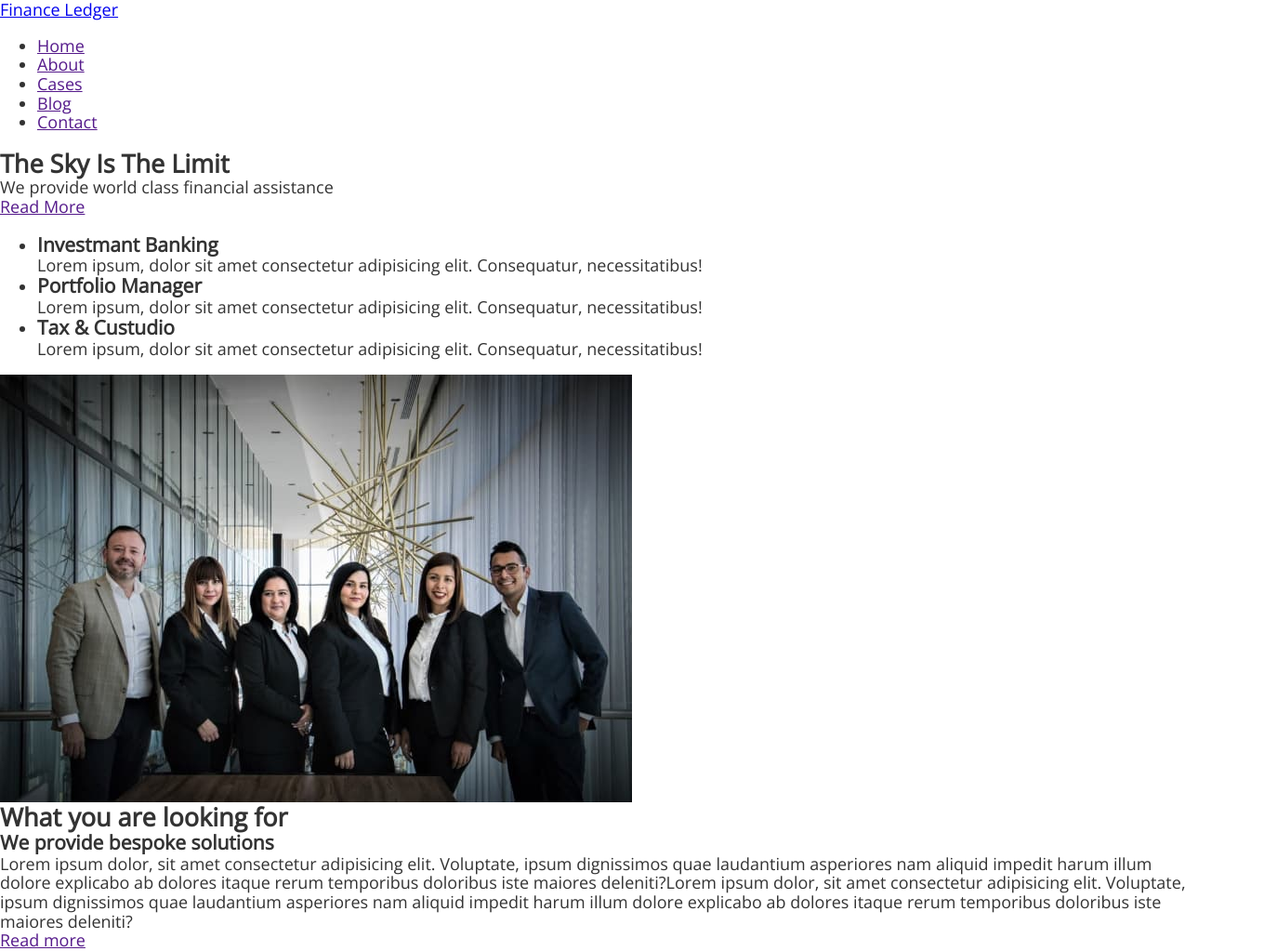
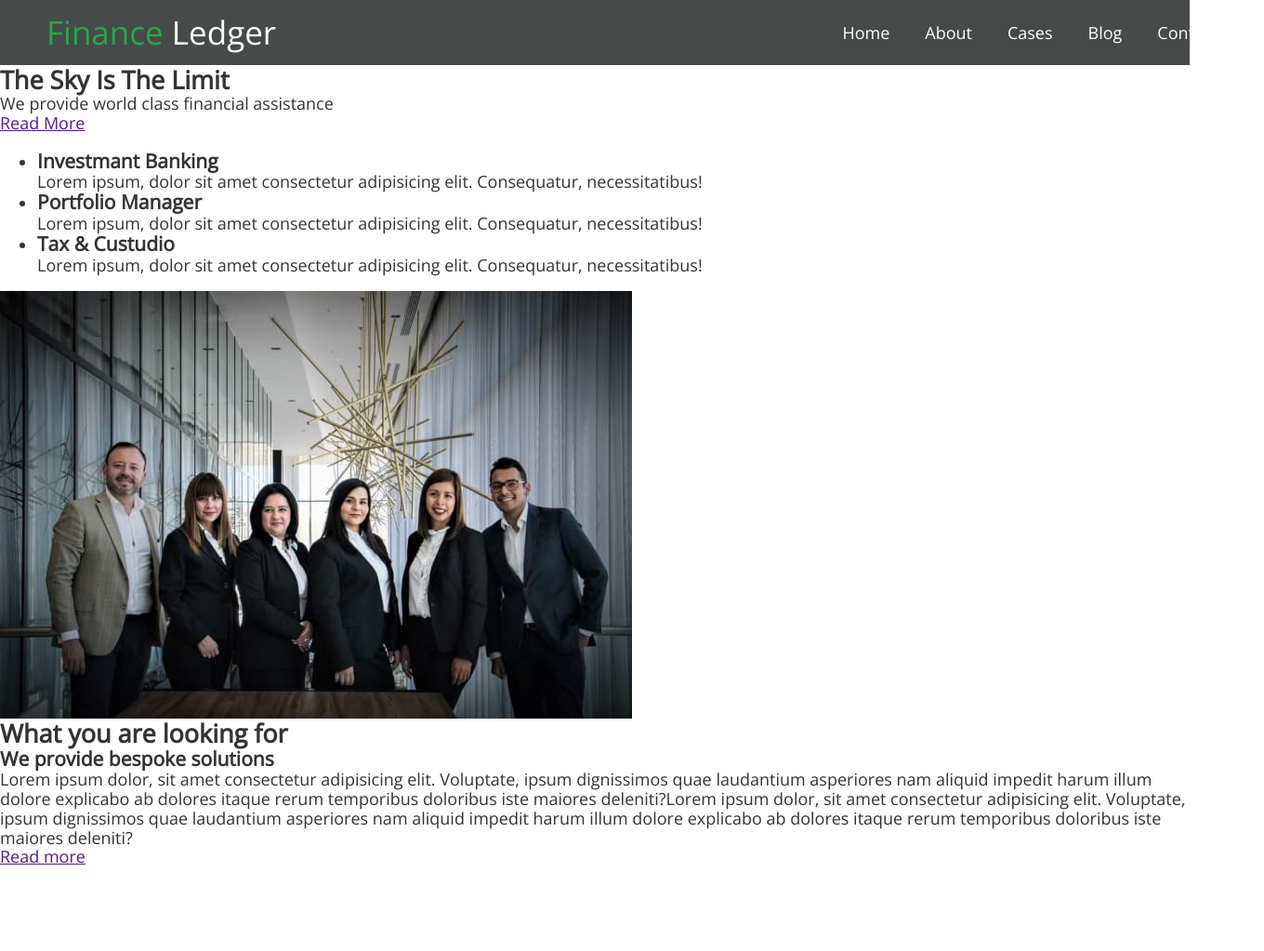
Before and after one commit to victorpalagitskyi/fson-67-cossacs, a plain HTML site: page index.html in a window 1280 px wide. Shown: the whole page at 93% size, 1360 px wide, since content can reach past the window. After the commit the page ends 933 px from the top, so only its background shows below. Drawn offline with nearby package versions, Linux system fonts and the light colour scheme.

Commit message:
add header style

```diff
--- a/css/style.css
+++ b/css/style.css
@@ -61,3 +61,41 @@ address {
 }
 
 /* header */
+.header {
+  background-color: rgb(70, 75, 73);
+
+}
+.header .container {
+  padding: 0 50px;
+}
+.logo {
+    font-size: 35px;
+    line-height: 1.21;
+    color: var(--secondary-text-color);
+    margin-right: auto;
+}
+
+.accent {
+  color: var(--accent-color);
+}
+
+.header-list {
+  display: flex;
+  align-items: center;
+  gap: 38px;
+}
+
+
+.header-nav-link {
+    line-height: 1.56;
+    color:var(--secondary-text-color);
+
+    padding: 21px 0;
+    display: block;
+}
+
+.header-nav
+{
+  display: flex;
+  align-items: center;
+}
--- a/index.html
+++ b/index.html
@@ -39,17 +39,19 @@
 
   <body>
     <!-- header -->
-    <header>
-      <nav>
-        <a href="./index.html">Finance Ledger</a>
-        <ul>
-          <li><a href="">Home</a></li>
-          <li><a href="">About</a></li>
-          <li><a href="">Cases</a></li>
-          <li><a href="">Blog</a></li>
-          <li><a href="">Contact</a></li>
-        </ul>
-      </nav>
+    <header class="header">
+      <div class="container">
+        <nav class="header-nav">
+          <a class="logo link" href="./index.html"><span class="accent">Finance</span> Ledger</a>
+          <ul class="header-list list">
+            <li><a class="header-nav-link link" href="">Home</a></li>
+            <li><a class="header-nav-link link" href="">About</a></li>
+            <li><a class="header-nav-link link" href="">Cases</a></li>
+            <li><a class="header-nav-link link" href="">Blog</a></li>
+            <li><a class="header-nav-link link" href="">Contact</a></li>
+          </ul>
+        </nav>
+      </div>
     </header>
 
     <!-- Main content -->
```
